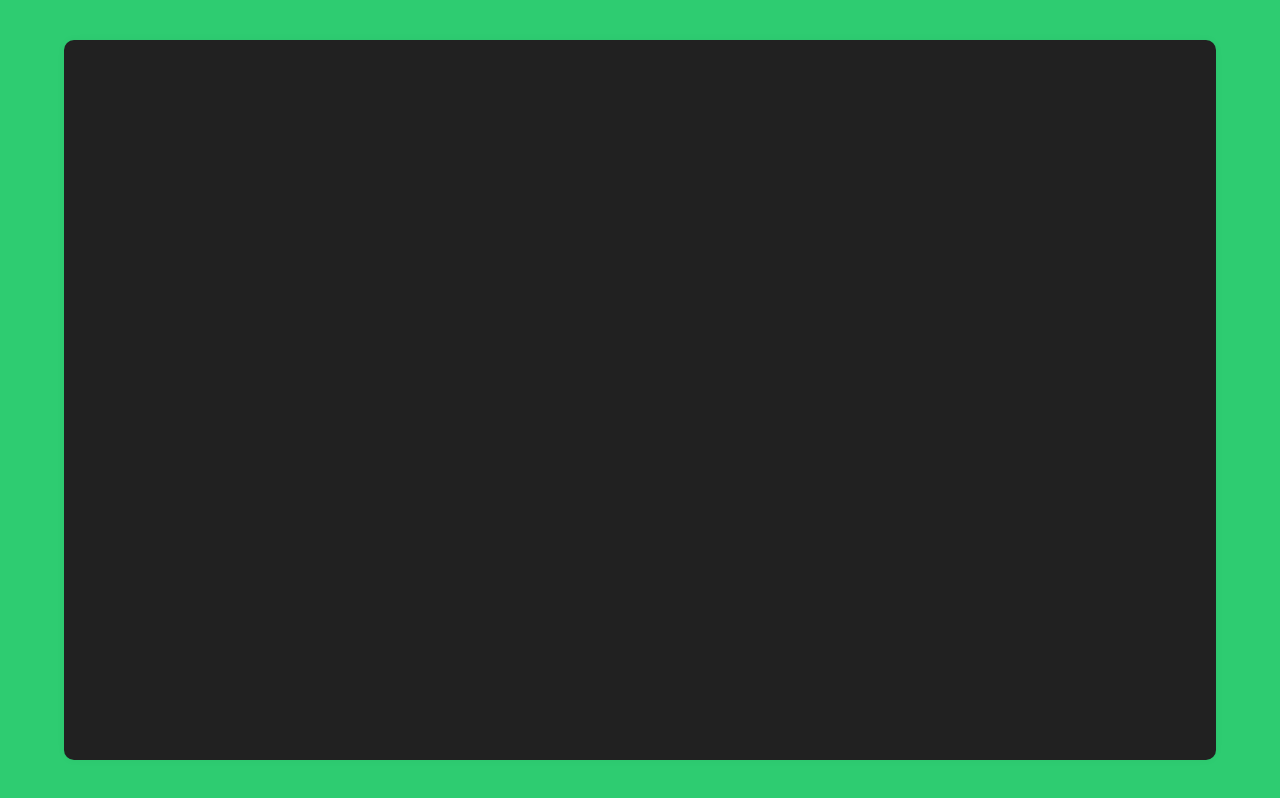
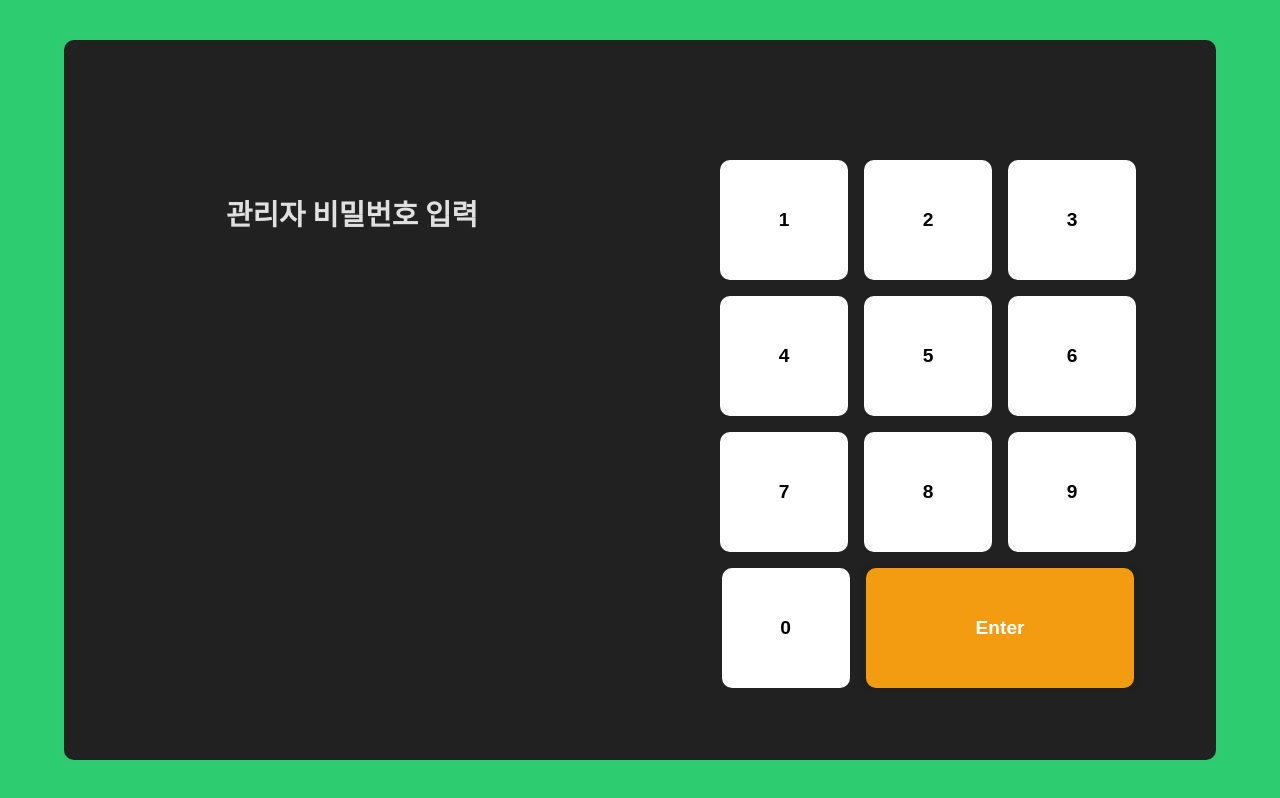
Before and after one commit to lamknh/Hanium2021, a React (Create React App) app in the folder React/gate/: page /pwd in a window 1280 px wide. Built offline with nearby package versions, Linux system fonts and the light colour scheme.

Commit message:
Gate Frontend final

```diff
--- a/React/gate/src/components/Id.js
+++ b/React/gate/src/components/Id.js
@@ -3,12 +3,11 @@ import styled from 'styled-components';
 
 const IdBlock = styled.div`
     .id{
-        margin: 2vh 5vw;
+        margin: 2vh 5vw 0;
         width: 30vw;
         height: 7vh;
         background-color: rgb(243, 156, 18);
         font-weight: bold;
-        font-size: 1.1rem;
         color : #fff;
         border-radius: 10px;
         box-shadow: 0 0 8px 0 rgba(0, 0, 0, 0.08);
--- a/React/gate/src/components/Modal.css
+++ b/React/gate/src/components/Modal.css
@@ -41,5 +41,9 @@
     font-size: 0.9rem;
     color : #fff;
     border-style: none;
+}
 
+#fail{
+  margin-left : 1vw;
+  background-color: rgb(33, 33, 33);
 }
--- a/React/gate/src/components/NumberPad.js
+++ b/React/gate/src/components/NumberPad.js
@@ -0,0 +1,83 @@
+import React, { useState } from "react";
+import styled from 'styled-components';
+
+import RecogModal from './RecogModal';
+
+const NumPadBlock = styled.div`
+    .numpad{
+        overflow: visible;
+    }
+    .pin{
+        color: #fff;
+        font-size: 2rem;
+        font-weight: bold;
+        float : left;
+        position: relative;
+        top: 37vh;
+        left: -27vw;
+    }
+    .buttons{
+        width: 45vw;
+        margin: 14vh 0;
+        position : absolute;
+    }
+    .buttons button{
+        width: 10vw;
+        height: 15vh;
+        background-color: #fff;
+        border-style : none;
+        margin: 1vh;
+        font-size : 1.2rem;
+        font-weight: bold;
+        border-radius: 10px;
+    }
+    .buttons button:hover{
+        cursor:pointer;
+    }
+
+    #enter{
+        width: 21vw;
+        height: 15vh;
+        background-color: rgb(243, 156, 18);
+        box-shadow: 0 0 8px 0 rgba(0, 0, 0, 0.08);
+    }
+`;
+
+const NumberPad = () => {
+    const [pin, setPin] = useState("");
+
+    return (
+        <NumPadBlock>
+            <div className="numpad">
+                <div className="pin">{pin}</div>
+                <div className="buttons">
+                <div>
+                    <button onClick={() => setPin((pin) => `${pin}1`)}>1</button>
+                    <button onClick={() => setPin((pin) => `${pin}2`)}>2</button>
+                    <button onClick={() => setPin((pin) => `${pin}3`)}>3</button>
+                </div>
+                <div>
+                    <button onClick={() => setPin((pin) => `${pin}4`)}>4</button>
+                    <button onClick={() => setPin((pin) => `${pin}5`)}>5</button>
+                    <button onClick={() => setPin((pin) => `${pin}6`)}>6</button>
+                </div>
+                <div>
+                    <button onClick={() => setPin((pin) => `${pin}7`)}>7</button>
+                    <button onClick={() => setPin((pin) => `${pin}8`)}>8</button>
+                    <button onClick={() => setPin((pin) => `${pin}9`)}>9</button>
+                </div>
+                <div>
+                    {/* <button onClick={() => setPin((pin) => pin.slice(0, pin.length - 1))}>
+                    &lt;
+                    </button> */}
+                    <button onClick={() => setPin((pin) => `${pin}0`)}>0</button>
+                    {/* <button onClick={() => setPin("")} id="enter"> Enter </button> */}
+                    <RecogModal />
+                </div>
+                </div>
+            </div>
+        </NumPadBlock>
+    );
+}
+
+export default NumberPad;
--- a/React/gate/src/components/Password.js
+++ b/React/gate/src/components/Password.js
@@ -1,5 +1,6 @@
 import React from 'react';
 import styled from 'styled-components';
+import NumberPad from './NumberPad';
 
 const PasswordBlock = styled.div`
     .contents{
@@ -16,16 +17,25 @@ const PasswordBlock = styled.div`
         border-radius: 10px;
         box-shadow: 0 0 8px 0 rgba(0, 0, 0, 0.04);
     }
+
+    .title{
+        color: rgb(224, 224, 224);
+        width: 45vw;
+        margin: 10vw 0;
+        font-size : 1.2rem;
+    }
 `;
 
 const Password = () => {
     return (
         <PasswordBlock>
             <div className="contents">
-
+                <div className="title">
+                    <h2>관리자 비밀번호 입력</h2>
+                </div>
+                <NumberPad />
             </div>
         </PasswordBlock>
-
     );
 };
 
--- /dev/null
+++ b/React/gate/src/components/RecogModal.js
@@ -0,0 +1,52 @@
+import React from 'react';
+import { Route, Link } from 'react-router-dom';
+import Popup from 'reactjs-popup';
+import 'reactjs-popup/dist/index.css';
+
+const Modal = () => (
+    <Popup
+        trigger={<button className="button" id ="enter"> Enter </button>}
+        modal
+        nested
+    >
+    {close => (
+        <div className="modal">
+            <button className="close" onClick={close}>
+            &times;
+            </button>
+            <div className="header"> 신원 확인 </div>
+            <div className="content">
+            {' '}
+            ID 카드를 확인해주세요
+            </div>
+            <div className="actions">
+            <Link to='/'>
+            <button
+                className="button"
+                onClick={() => {
+                console.log('modal closed ');
+                close();
+                }}
+            >
+                신원 확인 완료
+            </button>
+            </Link>
+            <Link to='/'>
+            <button
+                className="button"
+                id="fail"
+                onClick={() => {
+                console.log('modal closed ');
+                close();
+                }}
+            >
+                신원 확인 실패
+            </button>
+            </Link>
+            </div>
+        </div>
+        )}
+    </Popup>
+  );
+
+export default Modal;
```
